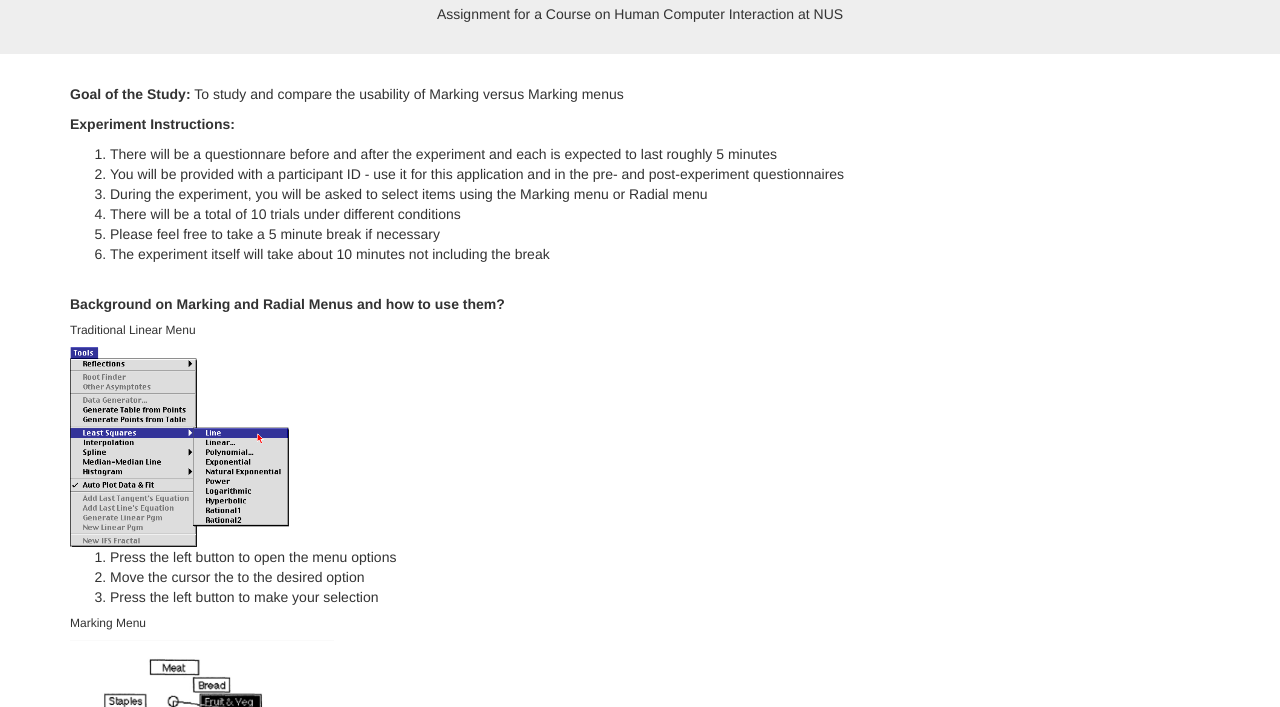
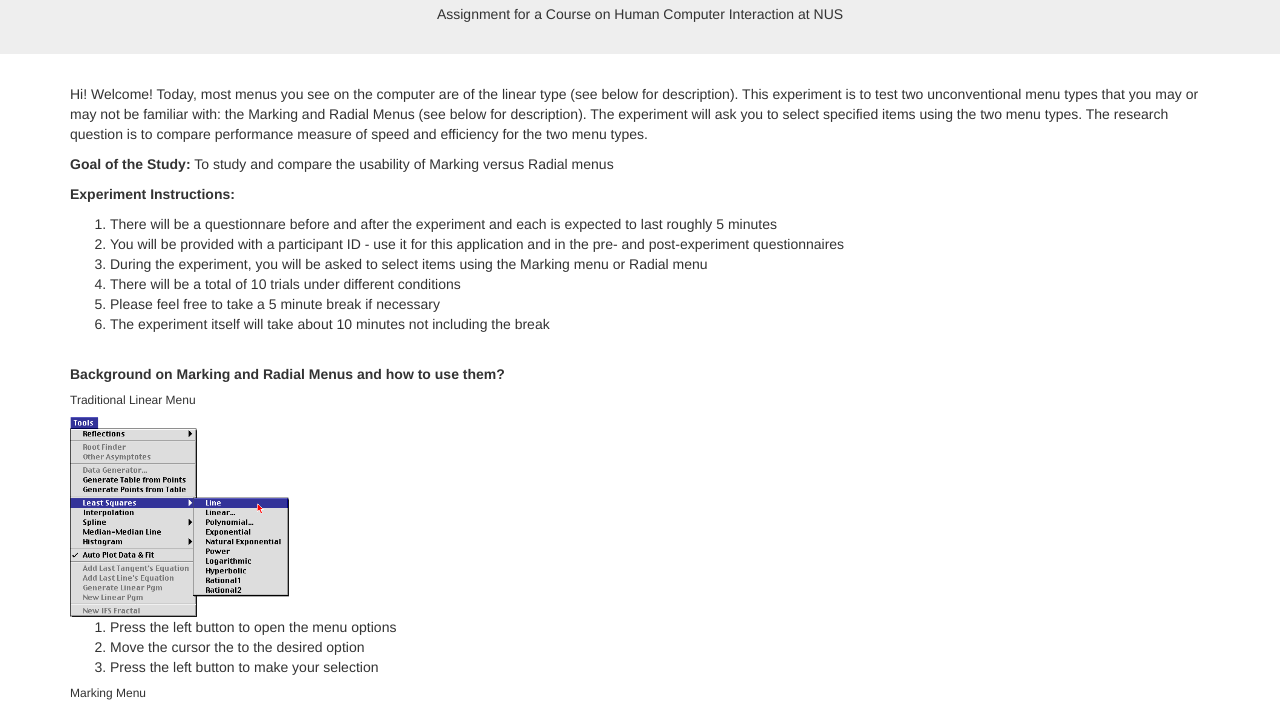
Before and after one commit to vho1/assignment1, a plain HTML site: page index.html in a window 1280 px wide. Shown: the part 66-773 px from the top of the page. Drawn offline with nearby package versions, Linux system fonts and the light colour scheme.

Commit message:
eleventh

```diff
--- a/index.html
+++ b/index.html
@@ -11,7 +11,8 @@
 		<h5>Assignment for a Course on Human Computer Interaction at NUS</h5>
 	</div>
 	<div class="container">
-		<p><b>Goal of the Study:</b> To study and compare the usability of Marking versus Marking menus</p>
+		<p>Hi! Welcome! Today, most menus you see on the computer are of the linear type (see below for description). This experiment is to test two unconventional menu types that you may or may not be familiar with: the Marking and Radial Menus (see below for description). The experiment will ask you to select specified items using the two menu types. The research question is to compare performance measure of speed and efficiency for the two menu types. </p>
+		<p><b>Goal of the Study:</b> To study and compare the usability of Marking versus Radial menus</p>
 		<p><b>Experiment Instructions:</b></p>
 		<ol>
 			<li>There will be a questionnare before and after the experiment and each is expected to last roughly 5 minutes</li>
```
Also changed, not shown: 1 other file.
